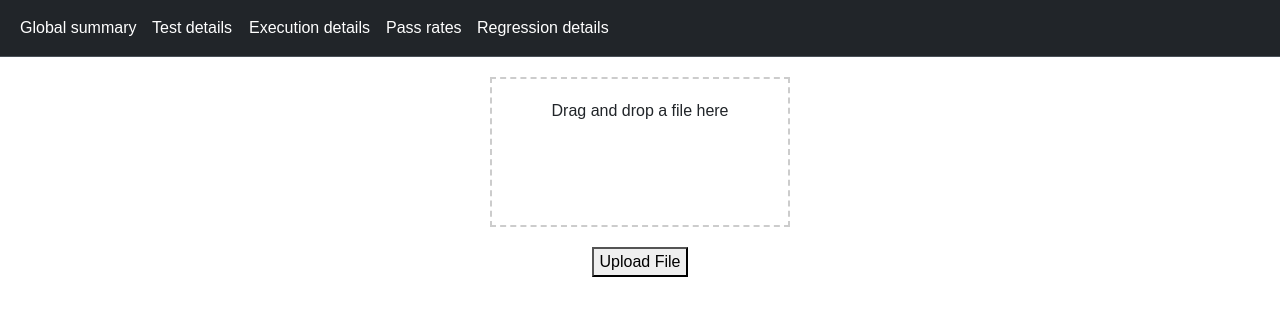
After one commit to SummerPractice-AMD/TestBenchDetailsViewer, a Flask app: page /draganddrop.html in a window 1280 px wide. The commit adds this page. Shown: the top 316 px of the page. Run offline with Flask 3, Linux system fonts and the light colour scheme; some libraries are stand-ins or nearby versions.

Commit message:
Update regression details

```diff
--- a/API_server.py
+++ b/API_server.py
@@ -1,5 +1,9 @@
-from flask import Flask, jsonify, render_template
+from flask import Flask, jsonify, render_template,request
 from bdqueries import BDQueries
+from pymongo import MongoClient
+from introducereDB import  DatabaseLoader
+from DBCollector import load_config, connect_to_database
+from generatejson import parse
 import yaml
 
 app = Flask(__name__)
@@ -14,8 +18,7 @@ def get_run_ids():
 @app.route("/api/test_names", methods=["GET"])
 def get_test_names():
     test_names = bd_queries_tests.get_test_names()
-    return jsonify({"test_names":
-                    [{"name": test_name} for test_name in test_names]})
+    return jsonify({"test_names": [{"name": test_name} for test_name in test_names]})
 
 
 @app.route("/api/test_details/<test_name>", methods=["GET"])
@@ -52,8 +55,7 @@ def get_test_details(test_name):
 @app.route("/api/execution_details/<run_id>/<test_name>", methods=["GET"])
 def get_execution_details(run_id, test_name):
     execution_details = bd_queries_tests.execution_details(run_id, test_name)
-    execution_status = bd_queries_tests.execution_details_status(run_id,
-                                                                 test_name)
+    execution_status = bd_queries_tests.execution_details_status(run_id, test_name)
     if not execution_details or not execution_status:
         return jsonify({"error": "Execution details not found"}), 404
 
@@ -70,10 +72,8 @@ def get_execution_details(run_id, test_name):
 
 @app.route("/api/execution_details/<test_name>", methods=["GET"])
 def get_execution_details_run_id(test_name):
-    execution_details = bd_queries_tests.execution_details_logline_run_id(
-        test_name)
-    execution_status = bd_queries_tests.execution_details_status_run_id(
-        test_name)
+    execution_details = bd_queries_tests.execution_details_logline_run_id(test_name)
+    execution_status = bd_queries_tests.execution_details_status_run_id(test_name)
     execution_run_id = bd_queries_tests.execution_details_run_id(test_name)
     if not execution_details or not execution_status or not execution_run_id:
         return jsonify({"error": "Execution details not found"}), 404
@@ -130,6 +130,22 @@ def get_pass_rates():
 
     return jsonify({"pass_rates": test_list})
 
+@app.route('/api/ingest', methods=['POST'])
+def ingest():
+    config = load_config("config.yml")
+    loader = connect_to_database(config)
+    try:
+        file = request.files['file']
+        if file:
+            file_content = file.read().decode("utf-8")
+            parsed_json = parse(file_content)
+            database_loader = loader
+            database_loader.load_from_json(parsed_json)
+            return jsonify({'message': 'File ingested and parsed successfully'}), 200
+        else:
+            return jsonify({'error': 'Invalid file'}), 400
+    except Exception as e:
+        return jsonify({'error': str(e)}), 400
 
 @app.route("/")
 def base():
@@ -155,6 +171,10 @@ def executiondetails():
 def passrates():
     return render_template("/regressions/passrates.html")
 
+@app.route('/draganddrop.html')
+def draganddrop():
+        return render_template("/regressions/draganddrop.html")
+
 
 if __name__ == "__main__":
     with open("config.yml", "r") as file:
@@ -169,8 +189,7 @@ if __name__ == "__main__":
     tests_table_name = "tests"
     testruns_table_name = "testruns"
 
-    bd_queries_tests = BDQueries(connection_string,
-                                 database_name, tests_table_name)
+    bd_queries_tests = BDQueries(connection_string, database_name, tests_table_name)
     bd_queries_testruns = BDQueries(
         connection_string, database_name, testruns_table_name
     )
--- /dev/null
+++ b/static/draganddrop.css
@@ -0,0 +1,17 @@
+body {
+    font-family: Arial, sans-serif;
+    justify-content: center;
+    text-align: center;
+}
+
+#drop-area {
+    width: 300px;
+    height: 150px;
+    border: 2px dashed #ccc;
+    padding: 20px;
+    margin: 20px auto;
+}
+
+#drop-area.dragover {
+    border-color: #aaa;
+}
--- /dev/null
+++ b/static/draganddrop.js
@@ -0,0 +1,51 @@
+const dropArea = document.getElementById('drop-area');
+        const uploadButton = document.getElementById('upload-btn');
+
+        dropArea.addEventListener('dragover', (event) => {
+            event.preventDefault();
+            dropArea.classList.add('dragover');
+        });
+
+        dropArea.addEventListener('dragleave', () => {
+            dropArea.classList.remove('dragover');
+        });
+
+        dropArea.addEventListener('drop', (event) => {
+            event.preventDefault();
+            dropArea.classList.remove('dragover');
+
+            const file = event.dataTransfer.files[0];
+            uploadData(file);
+        });
+
+        uploadButton.addEventListener('click', () => {
+            const fileInput = document.createElement('input');
+            fileInput.type = 'file';
+            fileInput.style.display = 'none';
+
+            fileInput.addEventListener('change', (event) => {
+                const file = event.target.files[0];
+                uploadData(file);
+            });
+
+            document.body.appendChild(fileInput);
+            fileInput.click();
+            document.body.removeChild(fileInput);
+        });
+
+        function uploadData(file) {
+            const formData = new FormData();
+            formData.append('file', file);
+
+            fetch('/api/ingest', {
+                method: 'POST',
+                body: formData,
+            })
+            .then(response => response.json())
+            .then(result => {
+                alert(result.message);
+            })
+            .catch(error => {
+                alert('Error uploading and parsing data: ' + error);
+            });
+        }
--- a/templates/base.html
+++ b/templates/base.html
@@ -34,6 +34,9 @@
         <li class="nav-item">
           <a class="nav-link active" aria-current="page" href="/passrates.html">Pass rates</a>
         </li>
+        <li class="nav-item">
+          <a class="nav-link active" aria-current="page" href="/draganddrop.html">Regression details</a>
+        </li>
       </ul>
     </div>
     </div>
--- /dev/null
+++ b/templates/regressions/draganddrop.html
@@ -0,0 +1,21 @@
+<!DOCTYPE html>
+<html>
+    {% extends "base.html" %}
+
+{% block title %} Test Details {% endblock %}
+
+{%block div%}
+<head>
+    <title>File Upload and Parse</title>
+    <link rel="stylesheet" href="/static/draganddrop.css">
+</head>
+<body>
+    <div id="drop-area">
+        <p>Drag and drop a file here</p>
+    </div>
+    <button id="upload-btn">Upload File</button>
+
+    <script src="/static/draganddrop.js"></script>
+</body>
+{% endblock %}
+</html>
```
